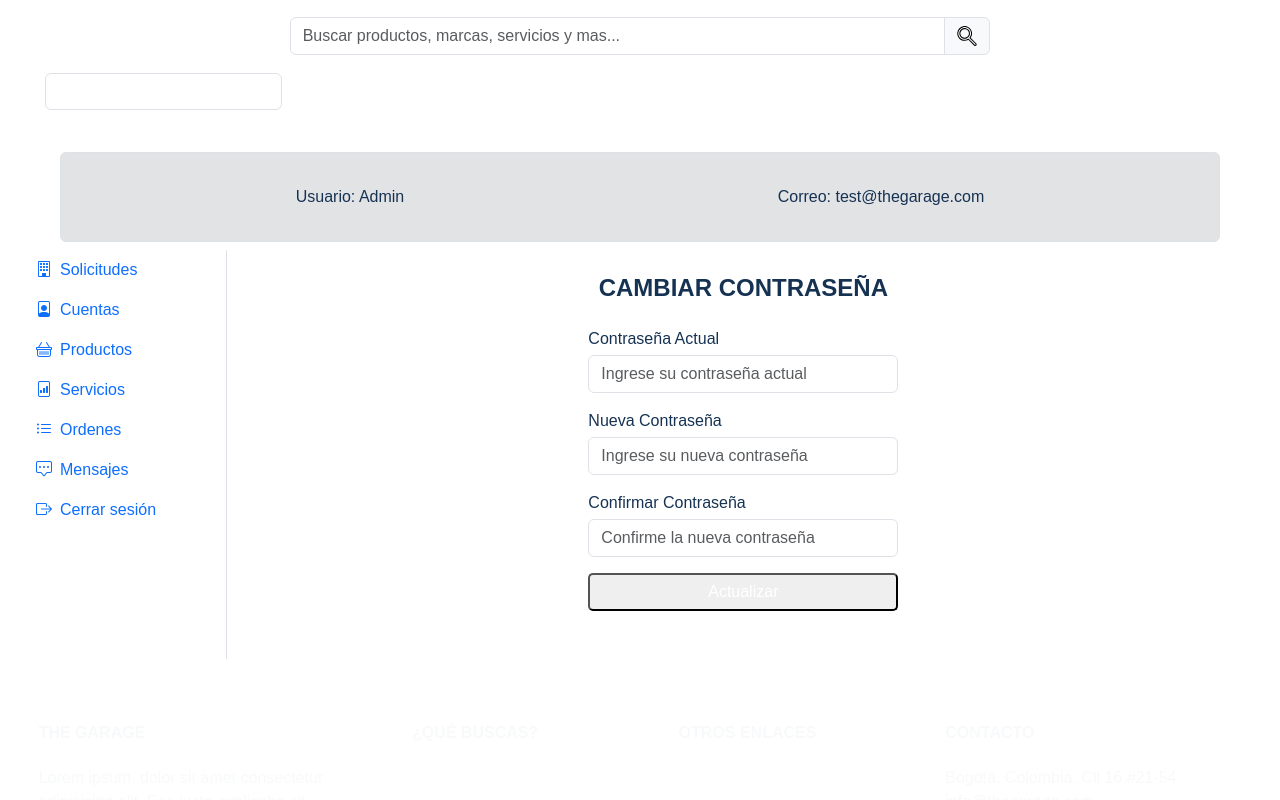
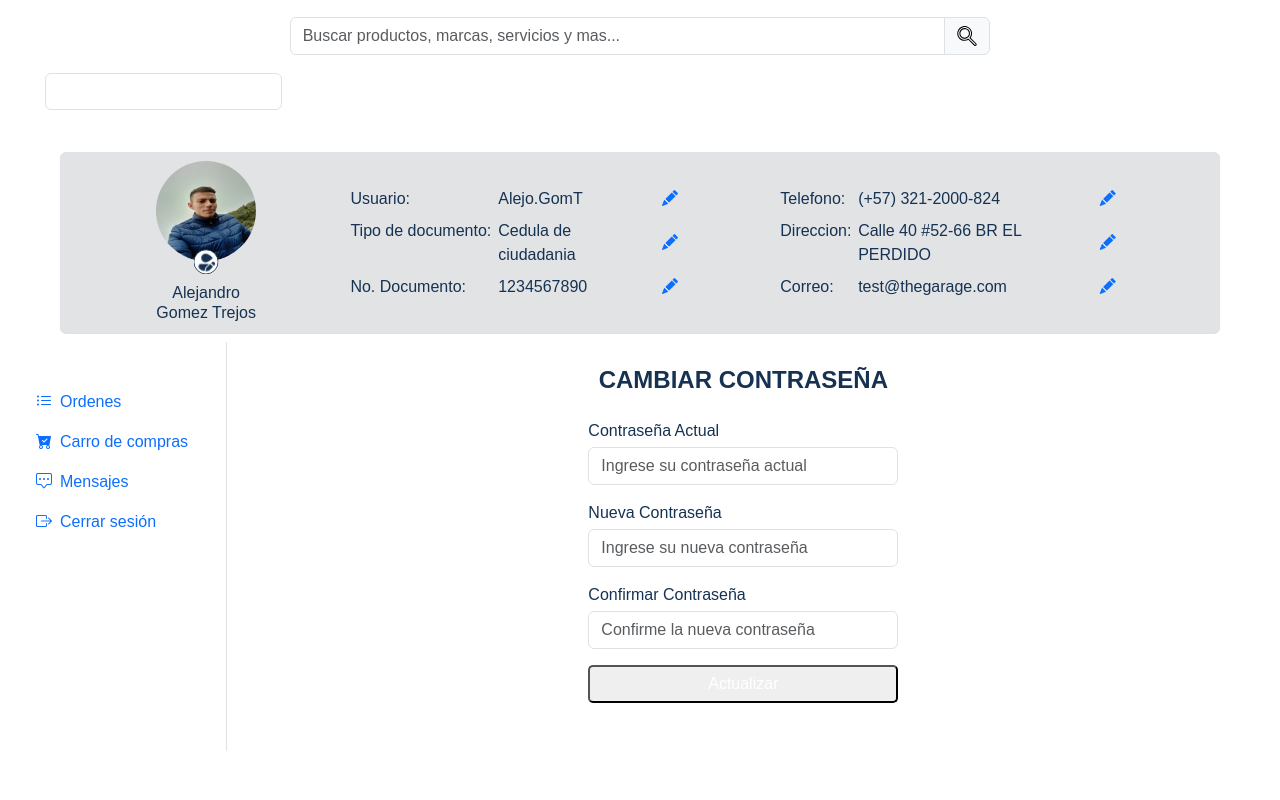
Before and after one commit to ManuelOrtegaR/the-garage, a React (Vite) app in the folder the-garage/: page /profile/change-pws in a window 1280 px wide. Shown: the top 800 px of the page. Built offline with nearby package versions, Linux system fonts and the light colour scheme.

Commit message:
"Build to deploy netlify" (#37)

```diff
--- a/the-garage/src/thegarage/components/car/CarCheckout.jsx
+++ b/the-garage/src/thegarage/components/car/CarCheckout.jsx
@@ -1,9 +1,21 @@
-import { Card, Col, Form, Row } from "react-bootstrap";
-import { ButtonStyledSuccess } from "../products";
-import { BtnSubmitStyled } from "../../../components";
-import { CardChekoutStyle } from "./StylesComponentsCar";
+import { Card, Col, Form, Row } from 'react-bootstrap';
+import { ButtonStyledSuccess } from '../products';
+import { BtnSubmitStyled } from '../../../components';
+import { CardChekoutStyle } from './StylesComponentsCar';
+import { useContext } from 'react';
+import { AuthContext } from '../../../auth/context/AuthContext';
 
 const CarCheckout = () => {
+  const { carElements } = useContext(AuthContext);
+  const subtotal = () => {
+    let subtotal = 0;
+    for (let i = 0; i < carElements.length; i++) {
+      subtotal += carElements[i].price;
+    }
+    return subtotal;
+  };
+  const domicilio = 5000;
+  const total = subtotal() + domicilio;
   return (
     <CardChekoutStyle>
       <Card.Body>
@@ -12,7 +24,7 @@ const CarCheckout = () => {
           <img
             src="https://mdbcdn.b-cdn.net/img/new/avatars/1.webp"
             className="img-fluid rounded-3"
-            style={{ width: "45px" }}
+            style={{ width: '45px' }}
             alt="Avatar"
           />
         </div>
@@ -72,15 +84,15 @@ const CarCheckout = () => {
         <hr className="my-4" />
         <div className="d-flex justify-content-between">
           <p className="mb-2">Subtotal</p>
-          <p className="mb-2">$4798.00</p>
+          <p className="mb-2">{subtotal()}</p>
         </div>
         <div className="d-flex justify-content-between">
           <p className="mb-2">Domicilio</p>
-          <p className="mb-2">$20.00</p>
+          <p className="mb-2">{domicilio}</p>
         </div>
         <div className="d-flex justify-content-between mb-4">
           <p className="mb-2">Total(Incl. impuestos)</p>
-          <p className="mb-2">$4818.00</p>
+          <p className="mb-2">{total}</p>
         </div>
         <BtnSubmitStyled variant="light" width="100%">
           <div className="d-flex justify-content-around">
--- a/the-garage/src/thegarage/components/home/OurCompanys.jsx
+++ b/the-garage/src/thegarage/components/home/OurCompanys.jsx
@@ -13,7 +13,7 @@ import { IconContainer } from '../../../ui/components/ComponentsStyles';
 export const OurCompanys = () => {
   return (
     <>
-      <SubTitleStyled>Empresas</SubTitleStyled>
+      <SubTitleStyled id="empresas">Empresas</SubTitleStyled>
       <TextStyled>
         Estas son algunas de las empresas que encontrarás en THE GARAGE
       </TextStyled>
--- a/the-garage/src/thegarage/components/profiles/TestProfiles.jsx
+++ b/the-garage/src/thegarage/components/profiles/TestProfiles.jsx
@@ -2,18 +2,18 @@ import Image from 'react-bootstrap/Image';
 import { NavLinkProfile, NavLinkEdit } from './StylesComponentsProfiles';
 
 export const users = [
-  // {
-  //   profile: '../../../../assets/images/home/Alejandro.jpg',
-  //   name: 'Alejandro',
-  //   lastName: 'Gomez Trejos',
-  //   user: 'Alejo.GomT',
-  //   documentType: 'Cedula de ciudadania',
-  //   document: '1234567890',
-  //   phone: '(+57) 321-2000-824',
-  //   address: 'Calle 40 #52-66 BR EL PERDIDO',
-  //   email: 'test@thegarage.com',
-  //   type: 'client',
-  // },
+  {
+    profile: '../../../../assets/images/home/Alejandro.jpg',
+    name: 'Alejandro',
+    lastName: 'Gomez Trejos',
+    user: 'Alejo.GomT',
+    documentType: 'Cedula de ciudadania',
+    document: '1234567890',
+    phone: '(+57) 321-2000-824',
+    address: 'Calle 40 #52-66 BR EL PERDIDO',
+    email: 'test@thegarage.com',
+    type: 'client',
+  },
   // {
   //   profile: '../../../../assets/images/home/empresas/empresa4.jpg',
   //   name: 'Globe Symbol',
@@ -25,11 +25,11 @@ export const users = [
   //   email: 'test@thegarage.com',
   //   type: 'company',
   // },
-  {
-    name: 'Admin',
-    email: 'test@thegarage.com',
-    type: 'admin',
-  },
+  // {
+  //   name: 'Admin',
+  //   email: 'test@thegarage.com',
+  //   type: 'admin',
+  // },
 ];
 
 export const TestProfiles = () => {
--- a/the-garage/src/thegarage/pages/Home.jsx
+++ b/the-garage/src/thegarage/pages/Home.jsx
@@ -1,4 +1,3 @@
-import { BtnDangerLinkStyled } from '../../components/StyledButtons';
 import {
   AboutUs,
   CarrouselComponent,
--- a/the-garage/src/ui/components/NavMenu.jsx
+++ b/the-garage/src/ui/components/NavMenu.jsx
@@ -6,9 +6,9 @@ const navItems = [
   { name: 'Inicio', url: '/home' },
   { name: 'Productos', url: '/productos' },
   { name: 'Servicios', url: '/servicios' },
-  { name: 'Empresas', url: '/empresas' },
-  { name: '¿Quiénes somos?', url: '/acercade' },
-  { name: 'PQR', url: '/pqr' },
+  { name: 'Empresas', url: '/home' },
+  { name: '¿Quiénes somos?', url: '/home' },
+  { name: 'PQR', url: '/contacto' },
   { name: 'Contacto', url: '/contacto' },
 ];
 
```
Also changed, not shown: the-garage/src/thegarage/pages/Contact.jsx (+16 -17 lines).
